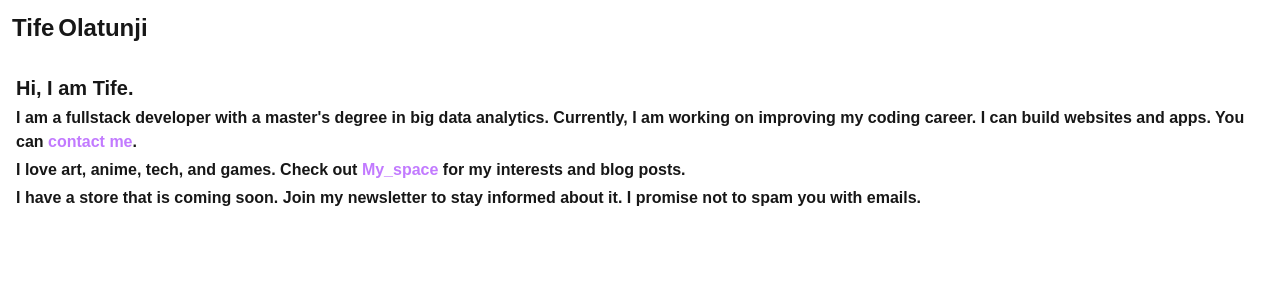
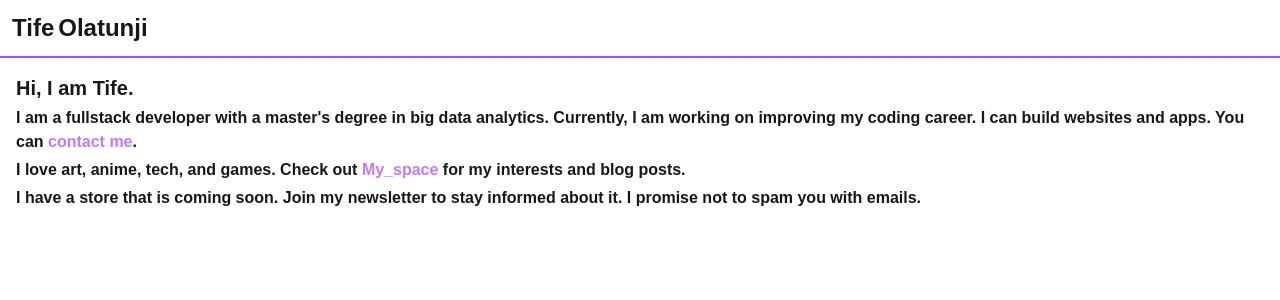
Before and after one commit to Qayyax/portfolio, a Next.js app: page / in a window 1280 px wide. Shown: the top 300 px of the page. Built offline with nearby package versions, Linux system fonts and the light colour scheme; a web font is replaced by a local one.

Commit message:
changed border color

```diff
--- a/app/page.tsx
+++ b/app/page.tsx
@@ -4,7 +4,7 @@ import HomeText from "./ui/components/text/HomeText";
 export default function Home() {
   return (
     <>
-      <nav className="flex justify-between items-center border-b-2 border-b-white p-3 sticky">
+      <nav className="flex justify-between items-center border-b-2 border-b-purple-500 p-3 sticky">
         <h3 className="flex gap-1 font-extrabold text-2xl">
           Tife <span className="hidden md:block">Olatunji</span>
         </h3>
```
